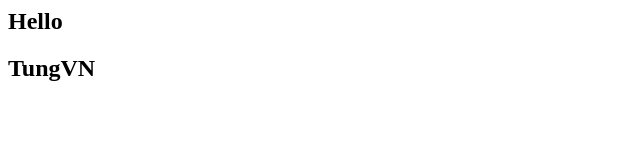
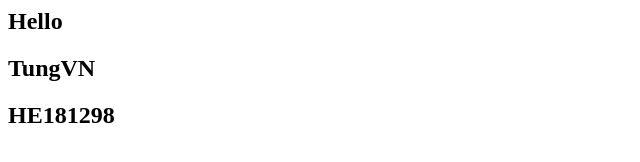
Before and after one commit to Tungthandong/practice_git, a plain HTML site: page index.html in a window 1280 px wide. Shown: the whole page, without its empty margins (0-640 px from the left). Drawn offline with Linux system fonts and the light colour scheme.

Commit message:
Add Student ID

```diff
--- a/index.html
+++ b/index.html
@@ -1,2 +1,3 @@
 <h2>Hello</h2>
 <h2>TungVN</h2>
+<h2>HE181298</h2>
```
